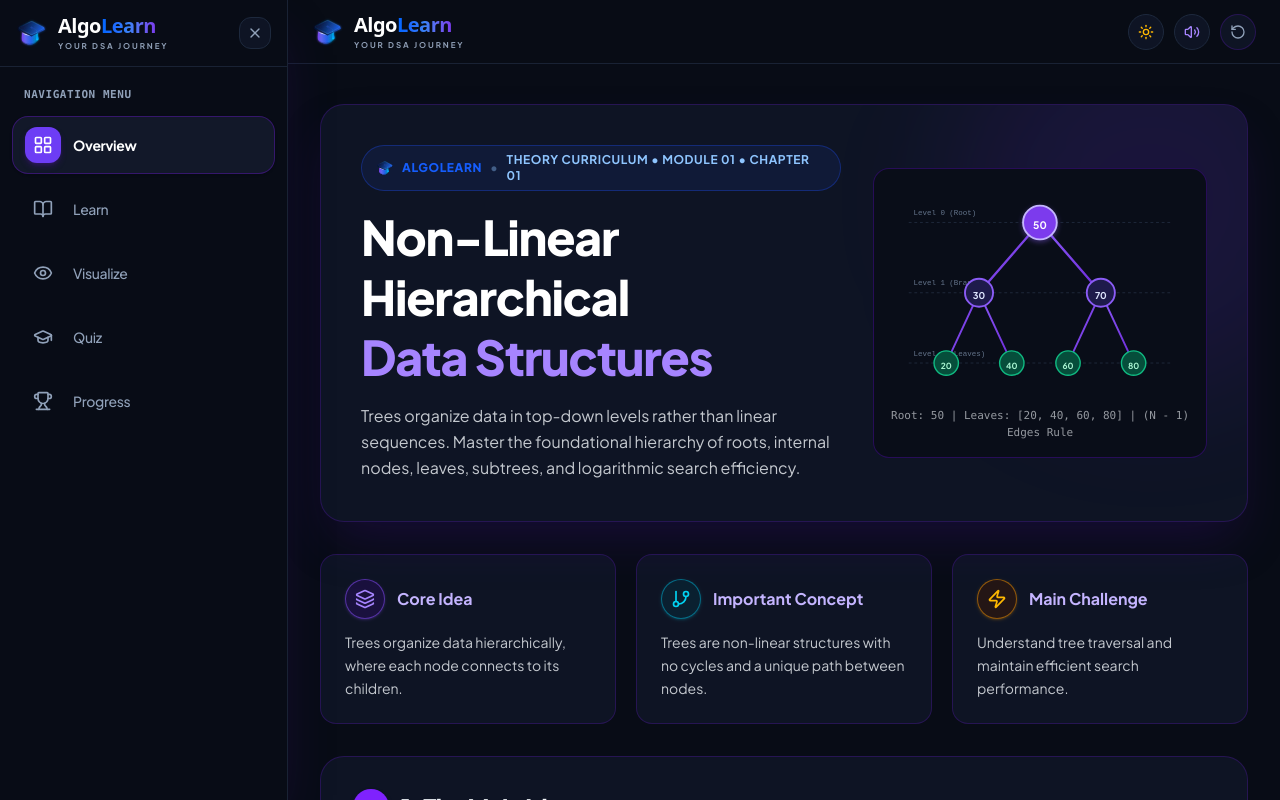
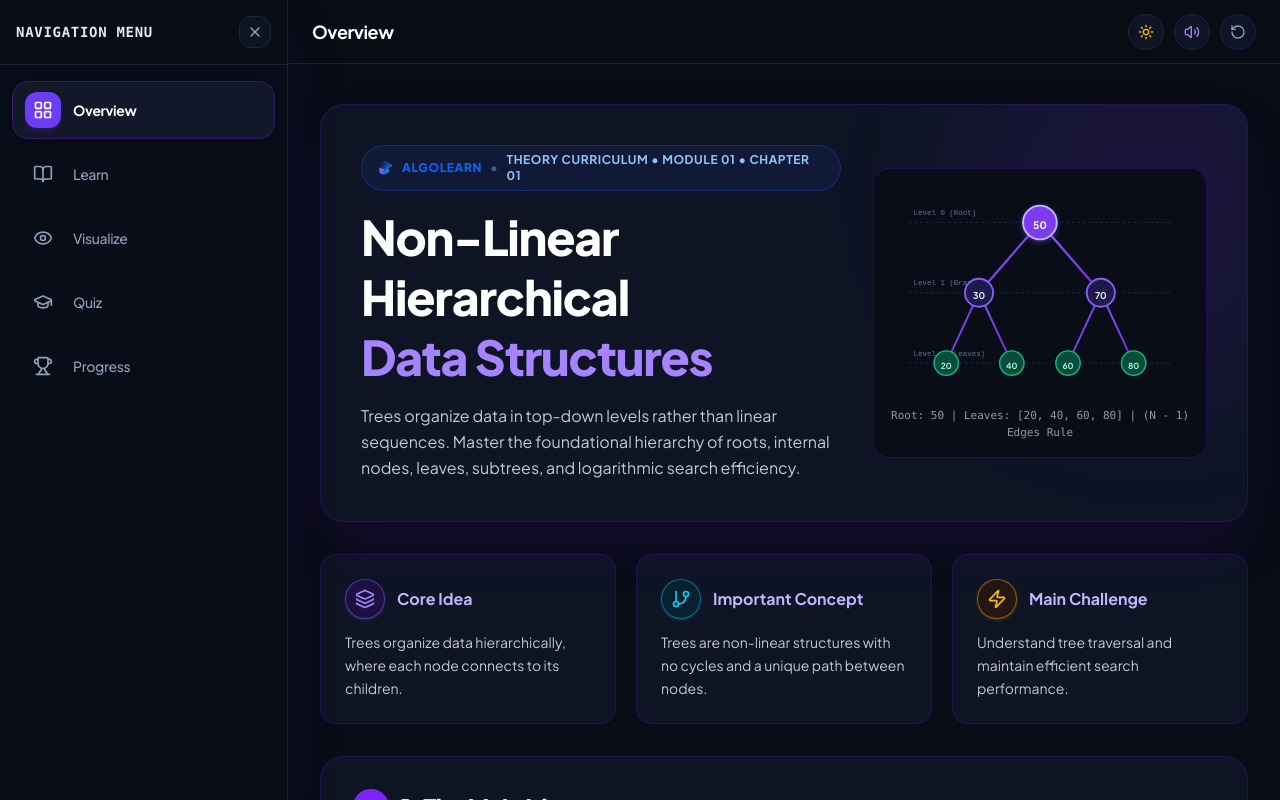
Before and after one commit to yasaswimutcharla/Algolearn-trees-concept, a React (Vite) app: page / in a window 1280 px wide. Shown: the top 800 px of the page. Built offline with nearby package versions, Linux system fonts and the light colour scheme; no server answers.

Commit message:
refactor: remove AlgoLearnLogo component
Replaced the branding logo with text-based headers in the NavigationSidebar and TopHeader components to streamline UI elements.

```diff
--- a/src/components/NavigationSidebar.tsx
+++ b/src/components/NavigationSidebar.tsx
@@ -8,7 +8,6 @@ import {
   Trophy,
   X
 } from 'lucide-react';
-import { AlgoLearnLogo } from './AlgoLearnLogo';
 
 interface NavigationSidebarProps {
   currentNav: NavItem;
@@ -116,13 +115,17 @@ export const NavigationSidebar: React.FC<NavigationSidebarProps> = ({
           isOpen ? 'translate-x-0' : '-translate-x-full'
         }`}
       >
-        {/* Sidebar branding area matching exact AlgoLearn reference */}
+        {/* Sidebar Header with single Navigation Menu heading */}
         <div
           className={`p-4 flex items-center justify-between border-b ${
             isDarkMode ? 'border-slate-800/80' : 'border-blue-100'
           }`}
         >
-          <AlgoLearnLogo isDark={isDarkMode} size="sm" />
+          <span className={`text-xs sm:text-sm font-bold tracking-wider uppercase font-mono ${
+            isDarkMode ? 'text-slate-200' : 'text-slate-900'
+          }`}>
+            Navigation Menu
+          </span>
 
           {/* Close Button */}
           <button
@@ -139,14 +142,8 @@ export const NavigationSidebar: React.FC<NavigationSidebarProps> = ({
           </button>
         </div>
 
-        {/* Navigation Menu Header & Items List (scrollbar visually hidden) */}
+        {/* Navigation Items List (scrollbar visually hidden) */}
         <div className="flex-1 overflow-y-auto px-3 py-3 no-scrollbar [scrollbar-width:none] [-ms-overflow-style:none] [&::-webkit-scrollbar]:hidden">
-          <div className={`px-3 py-2 text-[11px] font-mono font-semibold tracking-wider uppercase ${
-            isDarkMode ? 'text-slate-400' : 'text-blue-700'
-          }`}>
-            Navigation Menu
-          </div>
-
           <nav className="space-y-1.5 mt-1">
             {navItems.map((item) => {
               const Icon = item.icon;
--- a/src/components/TopHeader.tsx
+++ b/src/components/TopHeader.tsx
@@ -8,7 +8,6 @@ import {
   VolumeX,
   RotateCcw
 } from 'lucide-react';
-import { AlgoLearnLogo } from './AlgoLearnLogo';
 
 interface TopHeaderProps {
   currentNav: NavItem;
@@ -86,9 +85,13 @@ export const TopHeader: React.FC<TopHeaderProps> = ({
           </button>
         )}
 
-        {/* AlgoLearn Exact Logo with 3D cap, gradient Learn, and YOUR DSA JOURNEY subtitle */}
+        {/* Section Title */}
         <div className="flex items-center">
-          <AlgoLearnLogo isDark={isDarkMode} size="sm" />
+          <h1 className={`text-base sm:text-lg font-bold tracking-tight ${
+            isDarkMode ? 'text-white' : 'text-slate-950'
+          }`}>
+            {getPageTitle(currentNav)}
+          </h1>
         </div>
       </div>
 
```
